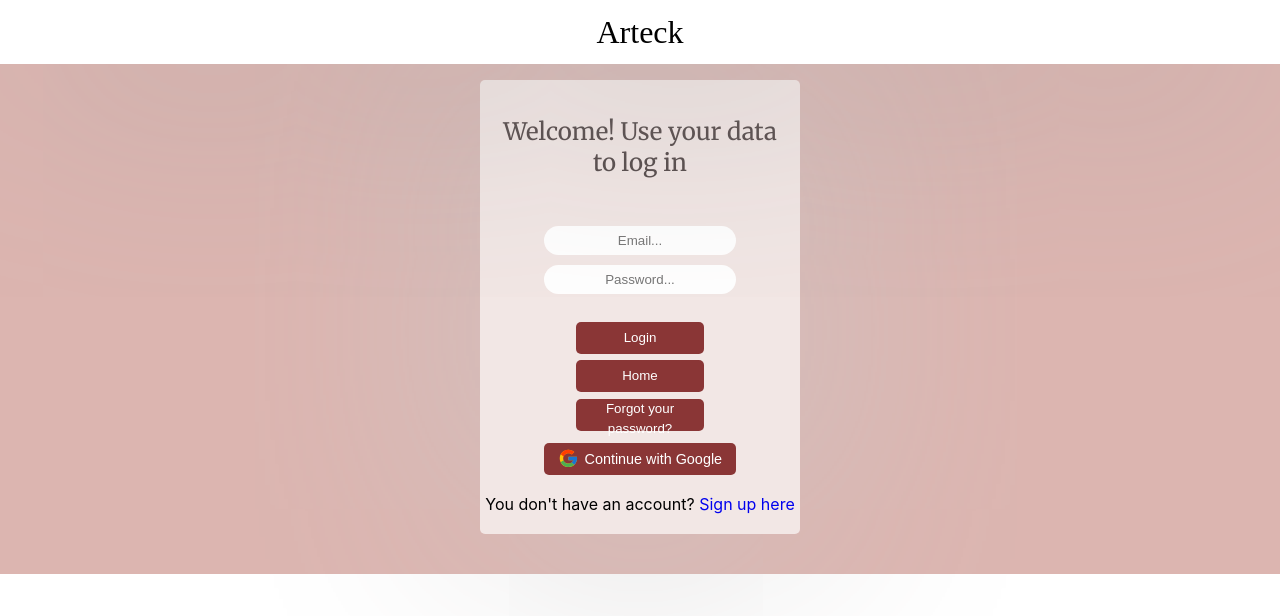
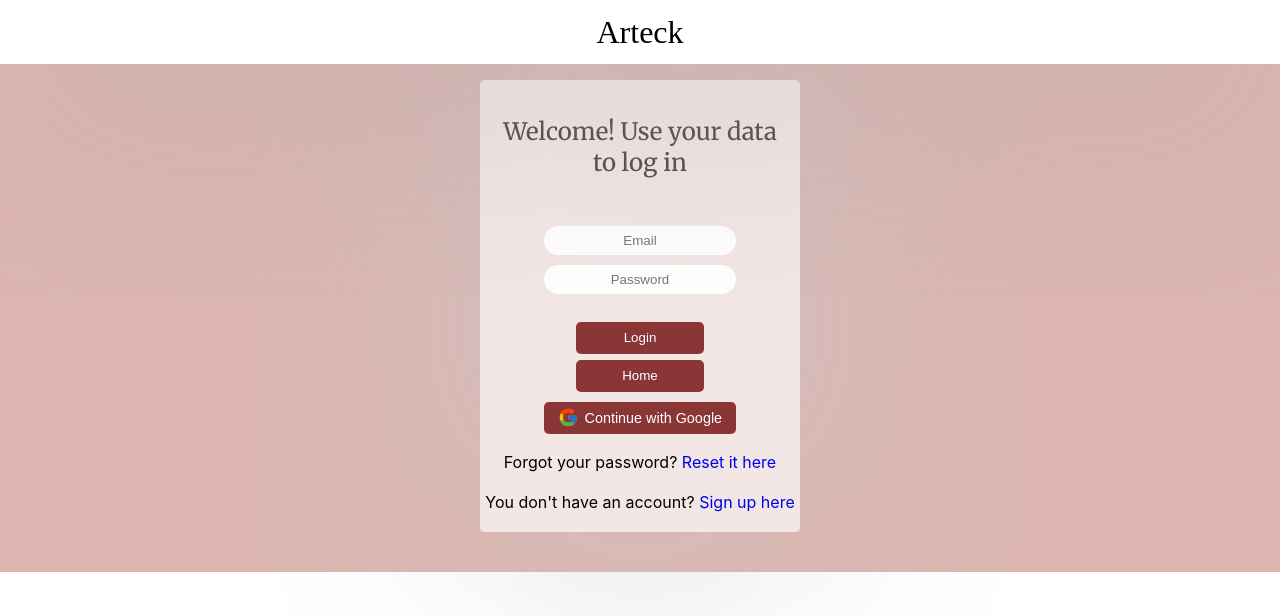
Before and after one commit to danidieep/PF-HENRY, a React (Create React App) app in the folder client/: page /LocalLogin in a window 1280 px wide. Shown: the top 616 px of the page. Built offline with nearby package versions, Linux system fonts and the light colour scheme; no server answers; a web font is replaced by a local one.

Commit message:
comp reset pw

```diff
--- a/client/src/App.js
+++ b/client/src/App.js
@@ -79,6 +79,7 @@ function App() {
       <Route path="/Users" component={Users} />
       <Route path="/PostArtist" component={ArtistsPost} />
       <Route path="/Favourites" component={Favoritos} />
+      <Route path="/ResetPassword" component={ResetPassword} />
       {/* <Route path='/ResetPassword' component={ResetPassword}/> */}
     </div>
   );
--- a/client/src/components/Loginlocal.jsx
+++ b/client/src/components/Loginlocal.jsx
@@ -4,7 +4,7 @@ import { useState, useEffect } from "react";
 import { useDispatch, useSelector } from "react-redux";
 import { LogLocal } from "../actions/index";
 import styles from "./ModulesCss/LogIn.module.css"
-import {FcGoogle} from "react-icons/fc"
+import { FcGoogle } from "react-icons/fc"
 import { useAuth0 } from "@auth0/auth0-react";
 import { IoChevronBackSharp } from "react-icons/io5"
 import { toast } from "react-toastify"
@@ -18,6 +18,7 @@ export default function LoginLocal() {
     password: "",
   });
 
+  const [open, setOpen] = useState(false);
   const { loginWithRedirect, logout, isAuthenticated, user } = useAuth0();
 
   function handleChange(e) {
@@ -40,6 +41,7 @@ export default function LoginLocal() {
   return (
 
     <div>
+
       <div className={styles.header}>
         <h1 className={styles.logoForm}>Arteck</h1>
       </div>
@@ -56,7 +58,7 @@ export default function LoginLocal() {
                 name="email"
                 value={input.email}
                 autoComplete="off"
-              placeholder="Email..."
+                placeholder="Email"
                 onChange={(e) => {
                   handleChange(e);
                 }}
@@ -68,7 +70,7 @@ export default function LoginLocal() {
                 name="password"
                 value={input.password}
                 autoComplete="off"
-              placeholder="Password..."
+                placeholder="Password"
                 onChange={(e) => {
                   handleChange(e);
                 }}
@@ -81,7 +83,7 @@ export default function LoginLocal() {
               <Link to='/MainPage'>
                 <button className={styles.buttonRegister}>Home</button>
               </Link>
-            <ResetPassword/>
+
             </div>
           </form>
           <div>
@@ -89,6 +91,7 @@ export default function LoginLocal() {
 
             <button onClick={loginWithRedirect} className={styles.buttonGoogle}><FcGoogle className={styles.Google} /> <span className={styles.buttonGoogleText}>Continue with Google</span></button>
             <br></br><br></br>
+            <span> Forgot your password? <Link to="/ResetPassword">Reset it here</Link></span><br /><br />
             <span> You don't have an account? <Link to="/LocalRegister">Sign up here</Link></span>
           </div>
 
--- a/client/src/components/ModulesCss/LogIn.module.css
+++ b/client/src/components/ModulesCss/LogIn.module.css
@@ -13,6 +13,17 @@
     background-color: transparent;
 
 
+}
+
+.containerResetPw {
+    background-color: #DCB5B0;
+    align-content: center;
+    height: auto;
+    padding: 40px;
+    display: flex;
+    align-items: center;
+    justify-content: center;
+    min-height: 900px;
 }
 
 .header {
--- a/client/src/components/ResetPassword.jsx
+++ b/client/src/components/ResetPassword.jsx
@@ -1,6 +1,7 @@
 import React, { useState } from "react";
 import { resetPassword } from "../actions";
 import styles from "./ModulesCss/LogIn.module.css";
+import { Link } from "react-router-dom";
 
 export default function ResetPassword() {
   const [open, setOpen] = useState(false);
@@ -35,53 +36,59 @@ export default function ResetPassword() {
   }
 
   return (
-    <div>
-      {open === false ? (
-        <button className={styles.buttonRegister} onClick={modalController}>
-          Forgot your password?
-        </button>
-      ) : (
-        <div>
+    <div className={styles.containerAll}>
+      <div className={styles.header}>
+        <h1 className={styles.logoForm}>Arteck</h1>
+      </div>
+      <div className={styles.containerResetPw}>
+
+        <div className={styles.formContainer}>
           <form>
-            <div>
+            <h3>Reset your password</h3>
+            <div className={styles.optForm}>
               <input
                 name="email"
                 value={input.email}
                 autoComplete="off"
-                placeholder="Email..."
+                placeholder="Email"
                 onChange={(e) => {
                   handleChange(e);
                 }}
               />
             </div>
-            <div>
+            <div className={styles.optForm}>
               <input
                 name="password"
                 value={input.password}
                 autoComplete="off"
-                placeholder="New password..."
+                placeholder="New password"
                 onChange={(e) => {
                   handleChange(e);
                 }}
               />
             </div>
-            <div>
+            <div className={styles.optForm}>
               <input
                 name="confirm_password"
                 value={input.confirm_password}
                 autoComplete="off"
-                placeholder="Confirm password..."
+                placeholder="Confirm password"
                 onChange={(e) => {
                   handleChange(e);
                 }}
               />
             </div>
-            <button type="submit" onClick={(e) => handleSubmit(e)}>
+            <button className={styles.buttonRegister} type="submit" onClick={(e) => handleSubmit(e)}>
               Submit
-            </button>
+            </button><br />
+            <Link to='/MainPage'>
+              <button className={styles.buttonRegister}>Home</button>
+            </Link>
+
           </form>
         </div>
-      )}
+
+      </div>
     </div>
   );
 }
```
Lines whose indentation alone changed are shown as unchanged.
